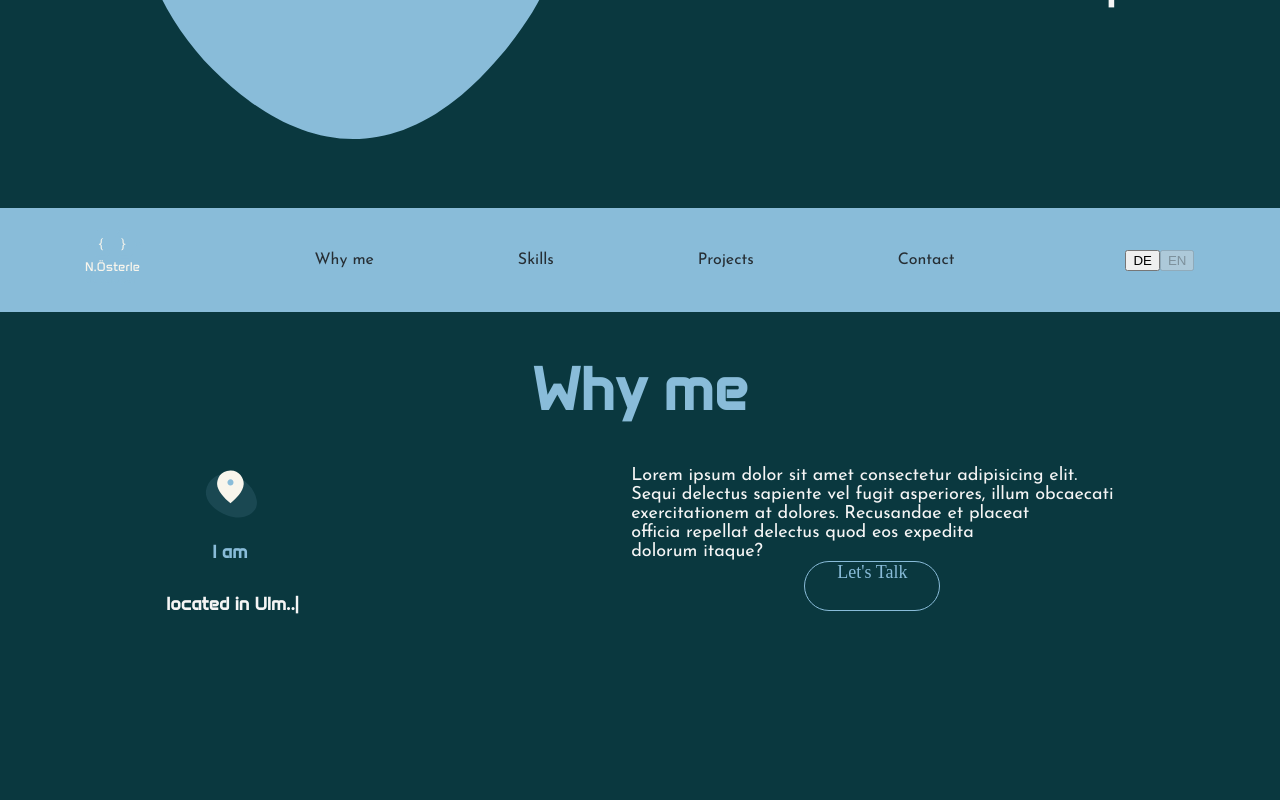
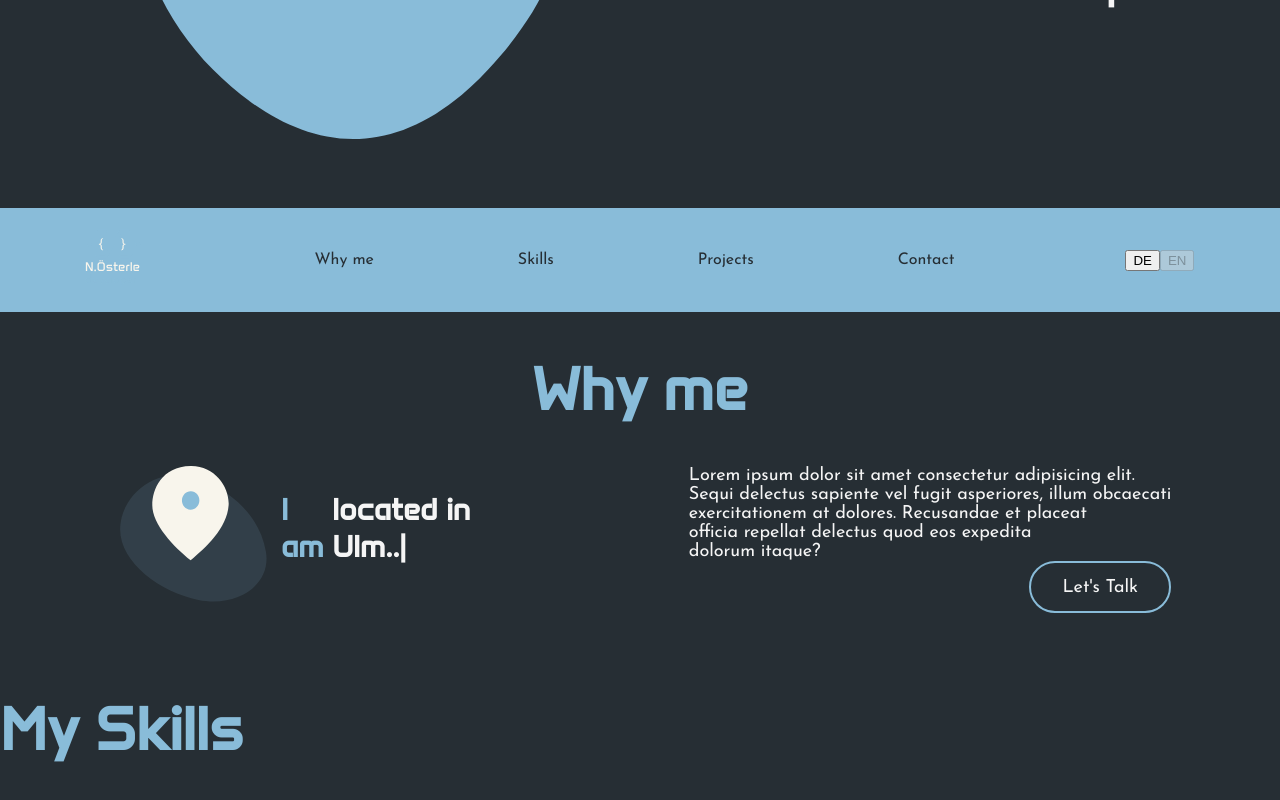
Before and after one commit to SilverBlure/portfoli, an Angular app: page / in a window 1280 px wide. Shown: the part 408-1208 px from the top of the page. Before the commit the page ends 1038 px from the top, so only its background shows below. Built offline with nearby package versions, Linux system fonts and the light colour scheme.

Commit message:
adding content

```diff
--- a/angular.json
+++ b/angular.json
@@ -97,5 +97,8 @@
         }
       }
     }
+  },
+  "cli": {
+    "analytics": false
   }
 }
--- a/src/app/app.component.html
+++ b/src/app/app.component.html
@@ -1,4 +1,5 @@
 <app-hero-section></app-hero-section>
 <app-navbar></app-navbar>
 <app-whyme></app-whyme>
+<app-skills></app-skills>
 <router-outlet />
--- a/src/app/app.component.ts
+++ b/src/app/app.component.ts
@@ -3,11 +3,12 @@ import { RouterOutlet } from '@angular/router';
 import { HeroSectionComponent } from "./hero-section/hero-section.component";
 import { NavbarComponent } from './shared/navbar/navbar.component';
 import { WhymeComponent } from "./whyme/whyme.component";
+import { SkillsComponent } from './skills/skills.component';
 
 @Component({
   selector: 'app-root',
   standalone: true,
-  imports: [RouterOutlet, HeroSectionComponent, NavbarComponent, WhymeComponent],
+  imports: [RouterOutlet, HeroSectionComponent, NavbarComponent, WhymeComponent, SkillsComponent],
   templateUrl: './app.component.html',
   styleUrl: './app.component.scss'
 })
--- a/src/app/skills/skills.component.html
+++ b/src/app/skills/skills.component.html
@@ -1 +1,9 @@
-<p>skills works!</p>
+<div>
+  <h1>My Skills</h1>
+  <div>
+    <div class="iconCluster">
+      <img />
+    </div>
+    <div></div>
+  </div>
+</div>
--- a/src/app/skills/skills.component.scss
+++ b/src/app/skills/skills.component.scss
@@ -0,0 +1,14 @@
+
+
+div{
+    >h1{
+        color: #89bcd9;
+        font-family: 'anta';
+        font-size: 60px;
+    }
+    >div{
+        >div{
+        display: grid;
+        }
+    }
+}
--- a/src/app/whyme/whyme.component.html
+++ b/src/app/whyme/whyme.component.html
@@ -1,17 +1,17 @@
-<div>
+<div class="module">
     <h1>Why me</h1>
-    <div>
-        <div>
+    <div class="align">
+        <div class="location">
             <img src="./../../assets/icons/iconLocalisation.svg">
             <h2 class="h2blue">I am&nbsp;</h2>
             <h2 class="h2white">located in Ulm..|</h2>
         </div>
-        <div>
+        <div class="text">
             <span>
          Lorem ipsum dolor sit amet consectetur adipisicing elit.<br> Sequi delectus sapiente vel fugit asperiores, illum obcaecati <br>exercitationem at dolores. Recusandae et placeat<br> officia repellat delectus quod eos expedita<br> dolorum itaque?
             </span>
 
-            <a>Let's Talk</a>
+            <a class="btn">Let's Talk</a>
         </div>
     </div>
 </div>
--- a/src/app/whyme/whyme.component.scss
+++ b/src/app/whyme/whyme.component.scss
@@ -1,66 +1,36 @@
-
-@mixin headliner(){
-    font-family: 'anta';
-    font-size: 18px;
+@mixin headliner() {
+  font-family: "anta";
+  font-size: 30px;
 }
 
-div {
+.module{
+  width: 100%;
+  height: 300px;
+}
 
-    >h1 {
+h1{
+    text-align: center;
+    color: #89bcd9;
+    font-family: 'anta';
+    font-size: 60px;
+}
+
+.location {
   display: flex;
   justify-content: center;
-        font-family: 'anta';
-        font-size: 60px;
-        color: #89BCD9
 }
 
-    >div {
-
-        display: flex;
-        align-items: flex-start;
-        justify-content: space-around;
-
-        >div {
-            color: #89BCD9;
-            display: flex;
-            justify-content: space-evenly;
-            align-items: center;
-
-            >img {
-                width: 60px;
-                height: 60px;
-            }
-
-        }
-        >div{
+.text{
+color: whitesmoke;
+font-family: 'josefine';
+font-size: 18px;
 display: flex;
 flex-direction: column;
-            justify-content: center
-            ;
-            >span{
-                font-family: 'josefine';
-                font-size: 18px;
-                color: whitesmoke;
-            }
-            >a{
-                border-radius: 30px;
-                border: 1px solid #89BCD9;
-                width:  134px ;
-                height: 48px;
-                font-size: 18px;
-                text-align: center;
-                font-style: 'josefin';
-               }
-        }
-
-
-
-
-    }
+align-items: end;
 }
 
 .h2blue {
-    color: #89BCD9;
+  color: #89bcd9;
   @include headliner();
 }
 
@@ -68,3 +38,19 @@ div {
   color: whitesmoke;
   @include headliner();
 }
+
+.align{
+  display: flex;
+  justify-content: space-around;
+}
+
+.btn{
+  display: block;
+  border: 2px solid #89bcd9;
+  width: 138px;
+  height: 48px;
+  border-radius: 30px;
+  display: flex;
+  align-items: center;
+  justify-content: center;
+}
--- a/src/styles.scss
+++ b/src/styles.scss
@@ -1,6 +1,6 @@
 body{
     margin: 0;
-    background-color: #0A383F;
+    background-color: #262e34;
     width: 100%;
 }
 
```
Also changed, not shown: 1 other file (tests, documents, lock files or other folders). Lines whose indentation alone changed are shown as unchanged.
